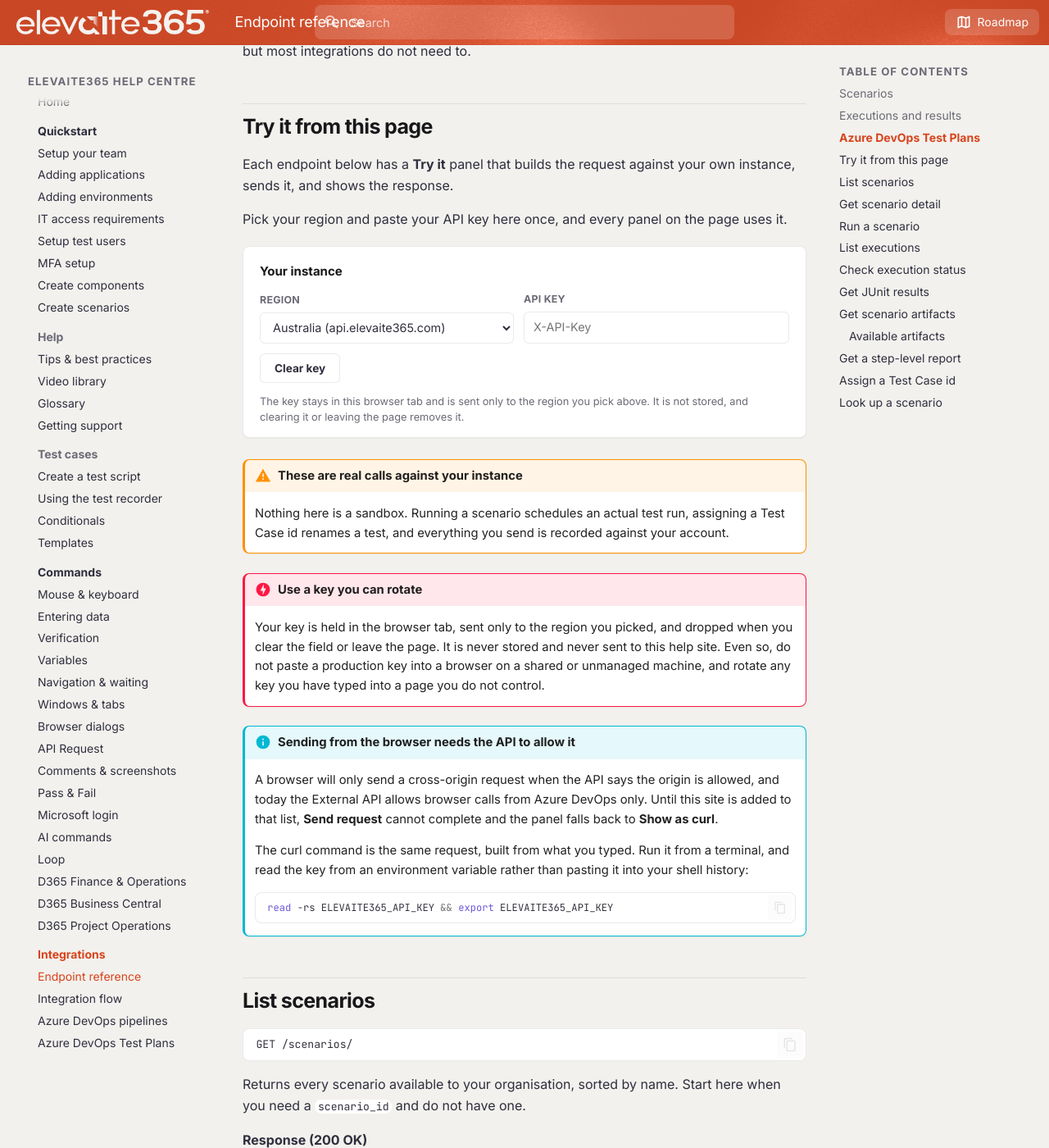
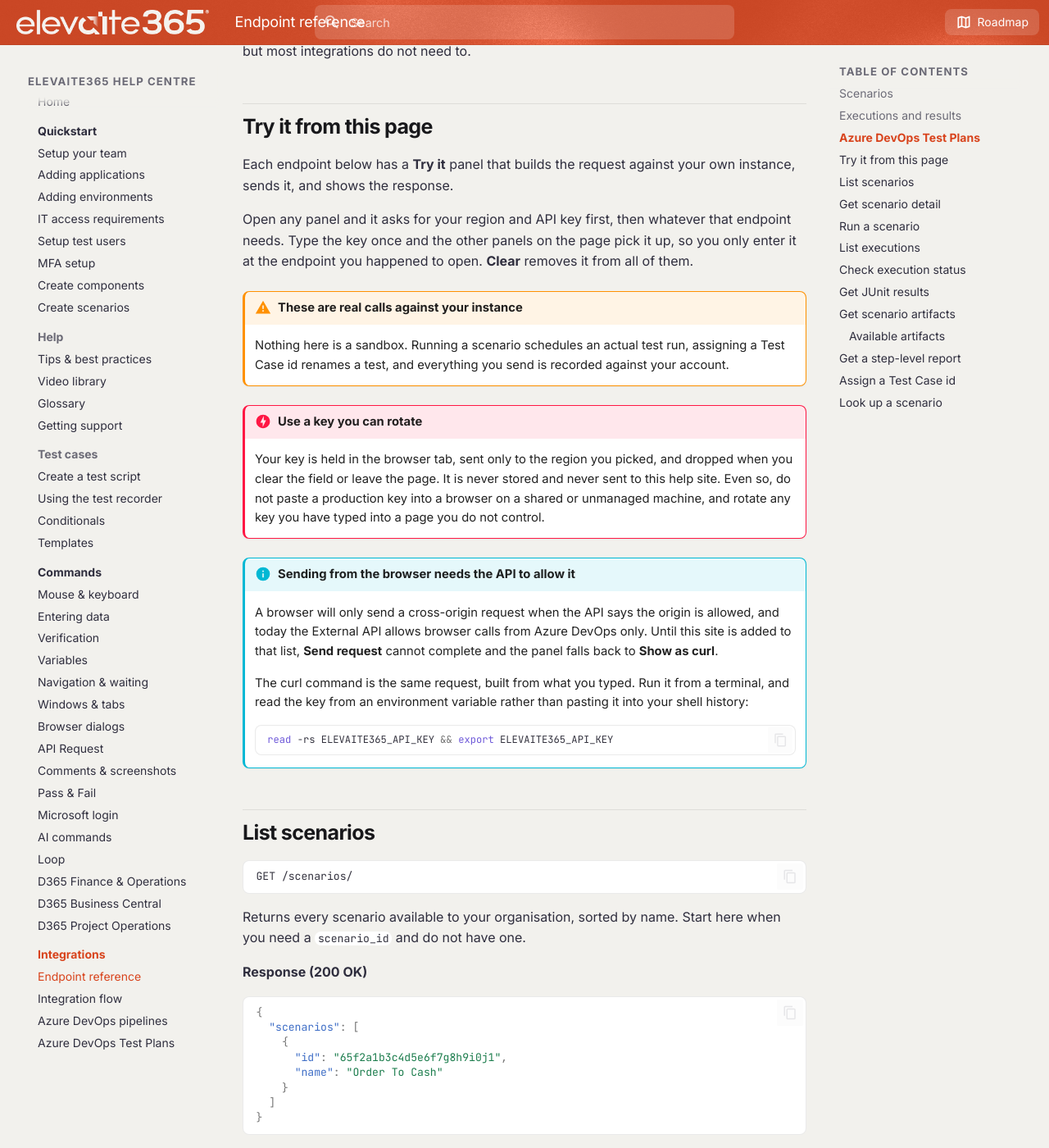
Before and after one commit to Elevaite365-Mike/Wiki, an MkDocs documentation site: the page built from docs/api/endpoints.md, in a window 1280 px wide and 1400 px high, scrolled down 1284 px. Shown: the whole window at 82% size. Built offline with MkDocs 1.6.1 and Material for MkDocs 9.7.7, drawn with Linux system fonts in a browser that asks for light colours.

Commit message:
improved ux

```diff
--- a/docs/api/endpoints.md
+++ b/docs/api/endpoints.md
@@ -33,11 +33,7 @@ These three exist for the [Azure DevOps Test Plans extension](../integrations/az
 
 Each endpoint below has a **Try it** panel that builds the request against your own instance, sends it, and shows the response.
 
-Pick your region and paste your API key here once, and every panel on the page uses it.
-
-<div data-tryit-auth markdown="0">
-<p>The Try it console needs JavaScript. Use the curl examples instead.</p>
-</div>
+Open any panel and it asks for your region and API key first, then whatever that endpoint needs. Type the key once and the other panels on the page pick it up, so you only enter it at the endpoint you happened to open. **Clear** removes it from all of them.
 
 !!! warning "These are real calls against your instance"
     Nothing here is a sandbox. Running a scenario schedules an actual test run, assigning a Test Case id renames a test, and everything you send is recorded against your account.
--- a/docs/assets/tryit.css
+++ b/docs/assets/tryit.css
@@ -1,27 +1,5 @@
 /* "Try it" console on the External API endpoint reference.
    Uses the brand tokens from brand.css. */
-
-.md-typeset .tryit-auth {
-  background: var(--e365-card);
-  border: 1px solid var(--e365-line);
-  border-radius: 8px;
-  box-shadow: var(--e365-shadow);
-  padding: 0.9rem 1rem 0.75rem;
-  margin: 1.2em 0 1.6em;
-}
-
-.md-typeset .tryit-auth__head {
-  display: flex;
-  align-items: center;
-  gap: 0.5rem;
-  margin-bottom: 0.6rem;
-}
-
-.md-typeset .tryit-auth__title {
-  font-weight: 600;
-  font-size: 0.75rem;
-  color: var(--e365-heading);
-}
 
 .md-typeset .tryit-row {
   display: flex;
@@ -102,11 +80,52 @@
   cursor: default;
 }
 
-.md-typeset .tryit-note {
-  font-size: 0.64rem;
+/* Credentials sit at the top of each panel, set off from the parameters
+   below so it reads as "who you are" then "what you are asking for". */
+.md-typeset .tryit-row--creds {
+  background: var(--e365-paper-2);
+  border-radius: 6px;
+  padding: 0.6rem 0.7rem;
+  margin-bottom: 0.85rem;
+}
+
+.md-typeset .tryit-hint {
+  font-weight: 500;
+  text-transform: none;
+  letter-spacing: 0;
   color: var(--e365-muted);
-  margin: 0.65rem 0 0;
-  line-height: 1.5;
+  opacity: 0.85;
+}
+
+.md-typeset .tryit-hint::before {
+  content: " · ";
+}
+
+/* Clear sits on the key's label line, so the credentials row stays two
+   fields wide at every width. */
+.md-typeset .tryit-label--split {
+  display: flex;
+  align-items: baseline;
+  justify-content: space-between;
+  gap: 0.5rem;
+}
+
+.md-typeset .tryit-btn--link {
+  font-family: var(--md-text-font);
+  font-size: 0.62rem;
+  font-weight: 600;
+  letter-spacing: 0.02em;
+  text-transform: uppercase;
+  background: none;
+  border: 0;
+  padding: 0;
+  color: var(--e365-muted);
+  cursor: pointer;
+}
+
+.md-typeset .tryit-btn--link:hover {
+  color: var(--e365-orange-deep);
+  text-decoration: underline;
 }
 
 /* ---------- endpoint panel ---------- */
--- a/docs/assets/tryit.js
+++ b/docs/assets/tryit.js
@@ -3,9 +3,11 @@
  * Security rules this file follows, deliberately:
  *
  *  - The API key is typed by the reader and read straight from the password
- *    input at call time. It is never copied into a variable that outlives the
- *    request, never written to localStorage, sessionStorage or cookies, never
- *    put in a URL, and never sent anywhere except the allowlisted host below.
+ *    input at call time. Every panel has its own field and they mirror each
+ *    other, so the value lives in the DOM and nowhere else: never in a
+ *    variable that outlives the request, never in localStorage,
+ *    sessionStorage or cookies, never in a URL, and never sent anywhere
+ *    except the allowlisted host below.
  *  - Destination hosts are a hard-coded allowlist. Nothing in the page (or in
  *    an API response) can redirect a request somewhere else.
  *  - Request paths come from fixed templates in the markup. Path parameters
@@ -52,15 +54,24 @@
 
   /* ---------- shared credentials panel ---------- */
 
-  function buildAuthPanel(host) {
-    host.textContent = "";
-    host.classList.add("tryit-auth");
+  /* ---------- credentials, inline in every panel ---------- */
 
-    var head = el("div", "tryit-auth__head");
-    head.appendChild(el("span", "tryit-auth__title", "Your instance"));
-    host.appendChild(head);
+  // Each panel carries its own region and key field, so the reader never has
+  // to scroll away from the endpoint they are looking at. Typing in one fills
+  // the others for this visit. The value only ever lives in the inputs: there
+  // is no module-level copy, so leaving the page takes it with you.
+  function syncCredentials(source, selector) {
+    var all = document.querySelectorAll(selector);
+    for (var i = 0; i < all.length; i++) {
+      if (all[i] !== source) all[i].value = source.value;
+    }
+  }
 
-    var row = el("div", "tryit-row");
+  var credsSeq = 0;
+
+  function buildCredentials() {
+    var keyId = "tryit-key-" + (++credsSeq);
+    var row = el("div", "tryit-row tryit-row--creds");
 
     var regionWrap = el("label", "tryit-field");
     regionWrap.appendChild(el("span", "tryit-label", "Region"));
@@ -71,12 +82,21 @@
       opt.value = r.id;
       region.appendChild(opt);
     });
+    region.addEventListener("change", function () {
+      syncCredentials(region, "[data-tryit-region]");
+    });
     regionWrap.appendChild(region);
     row.appendChild(regionWrap);
 
-    var keyWrap = el("label", "tryit-field tryit-field--grow");
-    keyWrap.appendChild(el("span", "tryit-label", "API key"));
+    var keyWrap = el("div", "tryit-field tryit-field--grow");
+    var keyHead = el("div", "tryit-label tryit-label--split");
+    var keyLabel = el("label", null, "API key");
+    keyLabel.appendChild(el("span", "tryit-hint", "not stored"));
+    keyLabel.setAttribute("for", keyId);
+    keyHead.appendChild(keyLabel);
+    keyWrap.appendChild(keyHead);
     var key = el("input", "tryit-input");
+    key.id = keyId;
     key.type = "password";
     key.placeholder = "X-API-Key";
     key.autocomplete = "off";
@@ -86,28 +106,27 @@
     key.setAttribute("data-tryit-key", "");
     key.setAttribute("data-1p-ignore", "");
     key.setAttribute("data-lpignore", "true");
-    keyWrap.appendChild(key);
-    row.appendChild(keyWrap);
-
-    var clear = el("button", "tryit-btn tryit-btn--ghost", "Clear key");
-    clear.type = "button";
-    clear.addEventListener("click", function () {
-      key.value = "";
-      key.focus();
+    key.addEventListener("input", function () {
+      syncCredentials(key, "[data-tryit-key]");
     });
-    row.appendChild(clear);
-
-    host.appendChild(row);
-    host.appendChild(el("p", "tryit-note",
-      "The key stays in this browser tab and is sent only to the region you pick above. " +
-      "It is not stored, and clearing it or leaving the page removes it."));
-
     // Nothing should ever submit this input as part of a form.
     key.addEventListener("keydown", function (ev) {
       if (ev.key === "Enter") ev.preventDefault();
     });
+    keyWrap.appendChild(key);
+    row.appendChild(keyWrap);
 
-    return host;
+    var clear = el("button", "tryit-btn--link", "Clear");
+    clear.type = "button";
+    clear.title = "Clear the key from every panel on this page";
+    clear.addEventListener("click", function () {
+      key.value = "";
+      syncCredentials(key, "[data-tryit-key]");
+      key.focus();
+    });
+    keyHead.appendChild(clear);
+
+    return { row: row, region: region, key: key };
   }
 
   /* ---------- per-endpoint panel ---------- */
@@ -206,6 +225,9 @@
 
     var bodyWrap = el("div", "tryit__body");
 
+    var creds = buildCredentials();
+    bodyWrap.appendChild(creds.row);
+
     if (warning) {
       bodyWrap.appendChild(el("p", "tryit-warn", warning));
     }
@@ -253,12 +275,9 @@
     }
 
     function context() {
-      var regionInput = document.querySelector("[data-tryit-region]");
-      var keyInput = document.querySelector("[data-tryit-key]");
-      if (!regionInput || !keyInput) return null;
-      var origin = originFor(regionInput.value);
+      var origin = originFor(creds.region.value);
       if (!origin) return null;
-      return { origin: origin, key: keyInput.value.trim() };
+      return { origin: origin, key: creds.key.value.trim() };
     }
 
     showCurl.addEventListener("click", function () {
@@ -273,7 +292,7 @@
       var ctx = context();
       if (!ctx) return;
       if (!ctx.key) {
-        render(out, "Enter your API key at the top of the page first.", "", "error");
+        render(out, "Enter your API key above to send this request.", "", "error");
         return;
       }
       var values = collect();
@@ -329,8 +348,6 @@
   }
 
   function init() {
-    var auth = document.querySelector("[data-tryit-auth]");
-    if (auth) buildAuthPanel(auth);
     var panels = document.querySelectorAll("[data-tryit]");
     for (var i = 0; i < panels.length; i++) buildPanel(panels[i]);
   }
```
